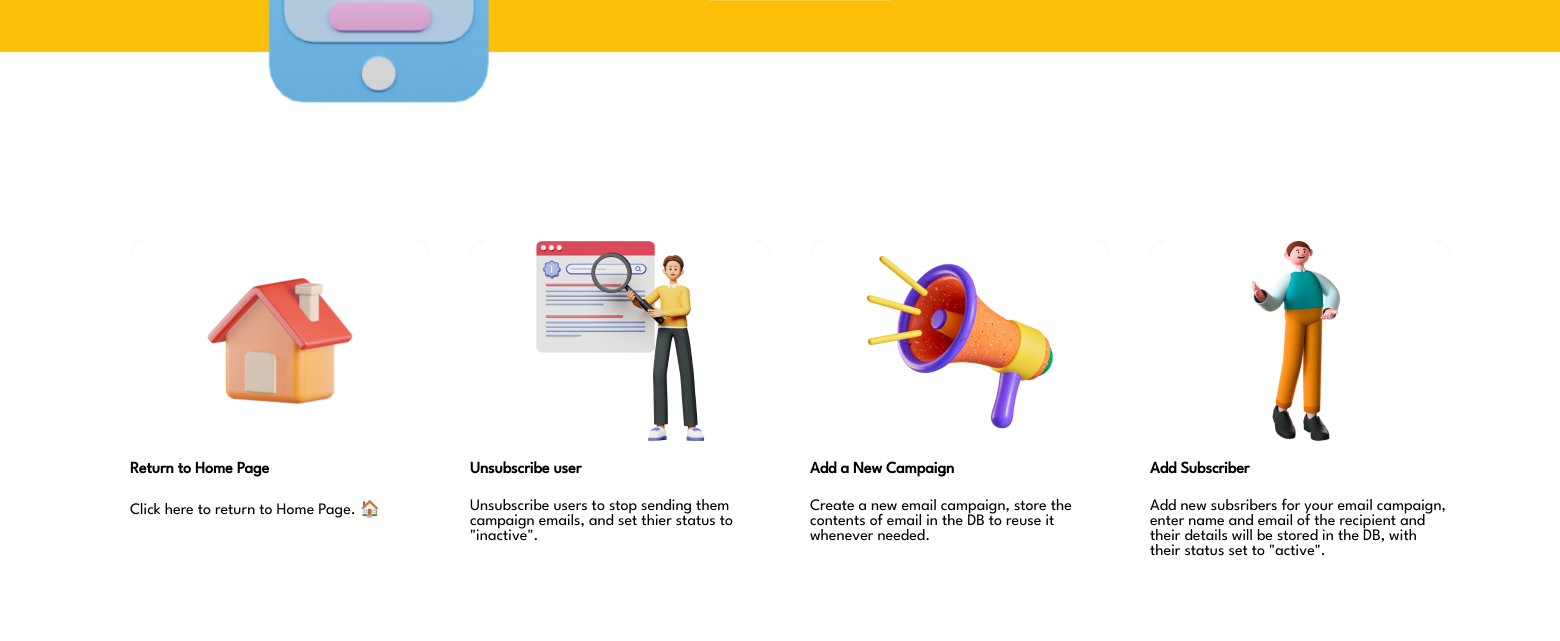
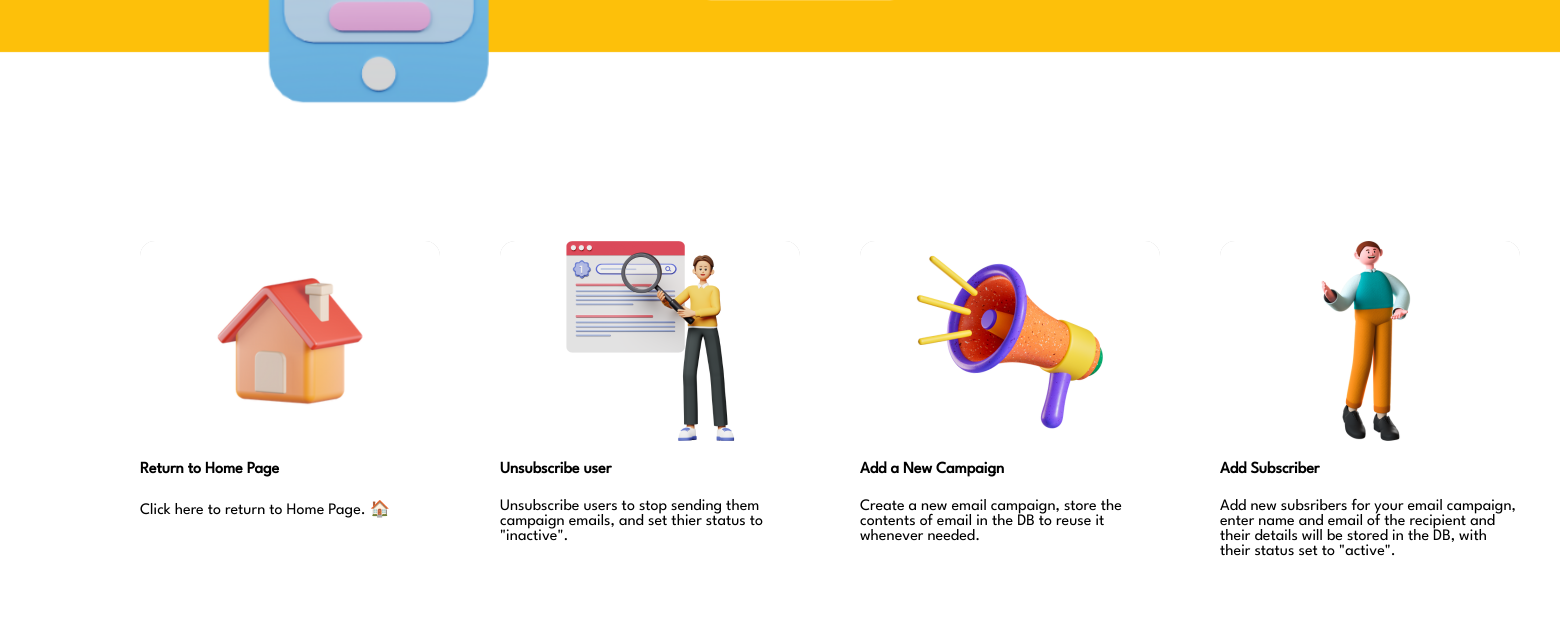
Before and after one commit to utkarsh23kushwaha/mailed-it, a Django app: template templates/send_mail.html in a window 1560 px wide. Shown: the part 439-1080 px from the top of the page. Run offline with Django 3.2, Linux system fonts and the light colour scheme; the template is opened without the code that fills it, so the values that code supplies are empty.

Commit message:
Update send_mail.html

```diff
--- a/templates/send_mail.html
+++ b/templates/send_mail.html
@@ -76,6 +76,8 @@
             width: 300px;
             height: 200px;
             border-radius: 15px;
+            margin-left:20px;
+            margin-right:20px;
             background-color: rgba(0, 0, 0, 0.2);
             transition: transform 0.3s ease;
             display: flex;
```
